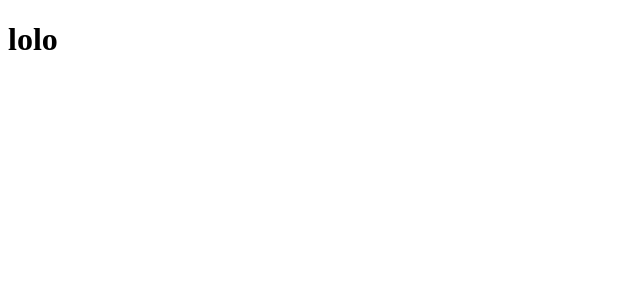
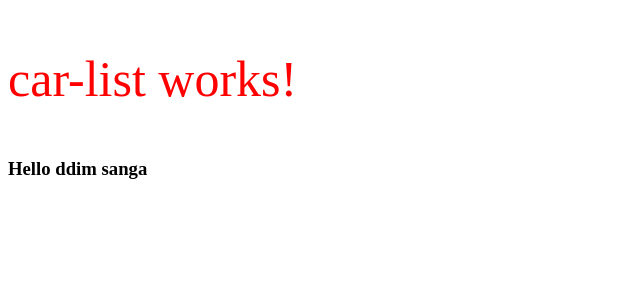
Before and after one commit to AbdulboisNigmatjonov17/first-angular-app, an Angular app: page / in a window 1280 px wide. Shown: the top 300 px of the page, without its empty margins (0-640 px from the left). Built offline with nearby package versions, Linux system fonts and the light colour scheme.

Commit message:
first lesson for angular

```diff
--- a/src/app/app.html
+++ /dev/null
@@ -1 +0,0 @@
-<h1>lolo</h1>
--- a/src/app/app.ts
+++ b/src/app/app.ts
@@ -1,11 +1,12 @@
 import { Component } from '@angular/core';
 import { RouterOutlet } from '@angular/router';
+import { CarList } from "./car-list/car-list";
 
 @Component({
   selector: 'app-root',
-  imports: [RouterOutlet],
-  templateUrl: './app.html',
-  styleUrl: './app.css'
+  imports: [RouterOutlet, CarList],
+  template: `<app-car-list></app-car-list>
+  <h3 class="paragraph">Hello ddim sanga</h3>`,
 })
 export class App {
   protected title = 'angular-app';
--- /dev/null
+++ b/src/app/car-list/car-list.css
@@ -0,0 +1,4 @@
+.paragraph{
+    font-size: 50px;
+    color: red;
+}
--- /dev/null
+++ b/src/app/car-list/car-list.html
@@ -0,0 +1 @@
+<p class="paragraph">car-list works!</p>
--- /dev/null
+++ b/src/app/car-list/car-list.ts
@@ -0,0 +1,11 @@
+import { Component } from '@angular/core';
+
+@Component({
+  selector: 'app-car-list',
+  imports: [],
+  templateUrl: './car-list.html',
+  styleUrl: './car-list.css'
+})
+export class CarList {
+
+}
```
Also changed, not shown: src/app/app.css (deleted).
